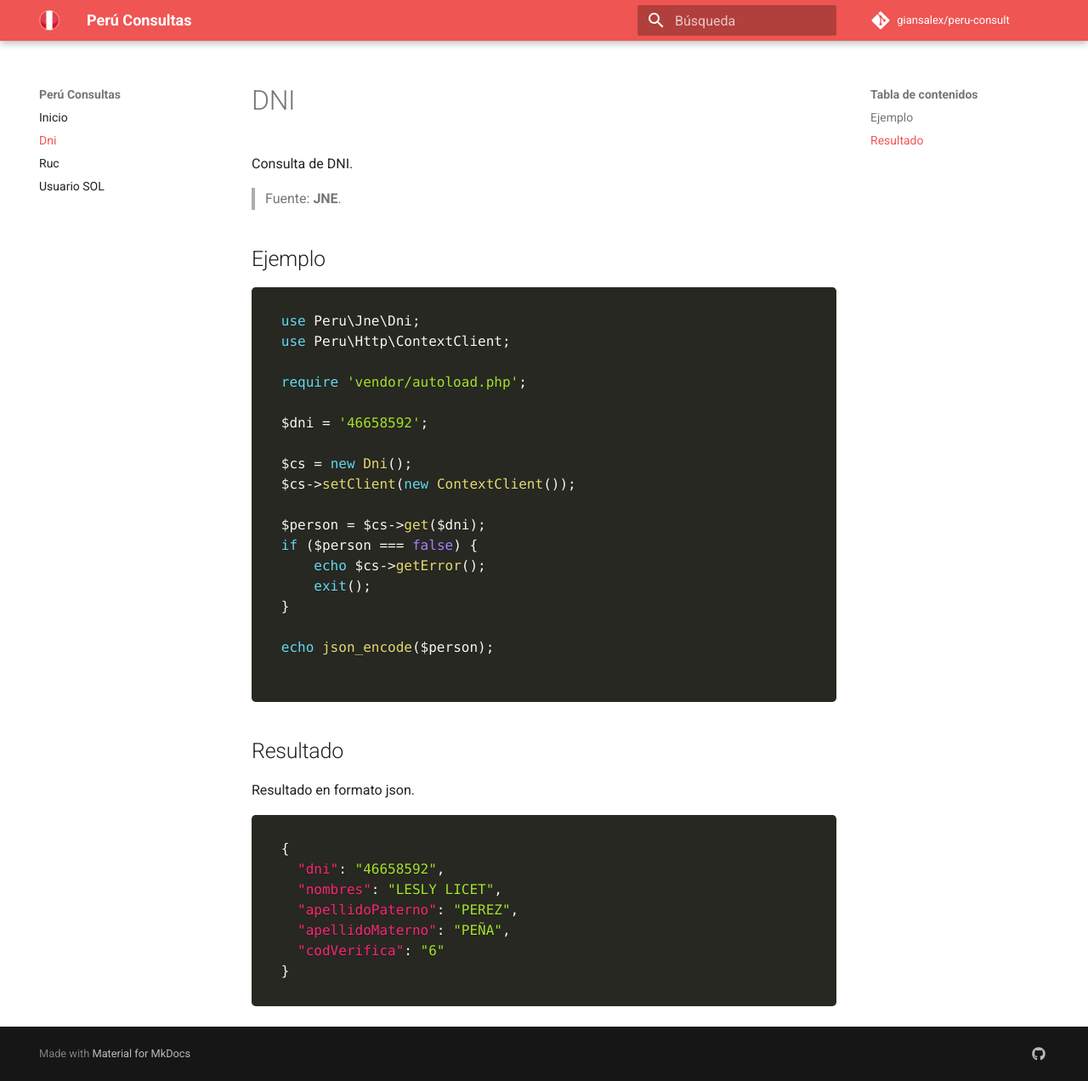
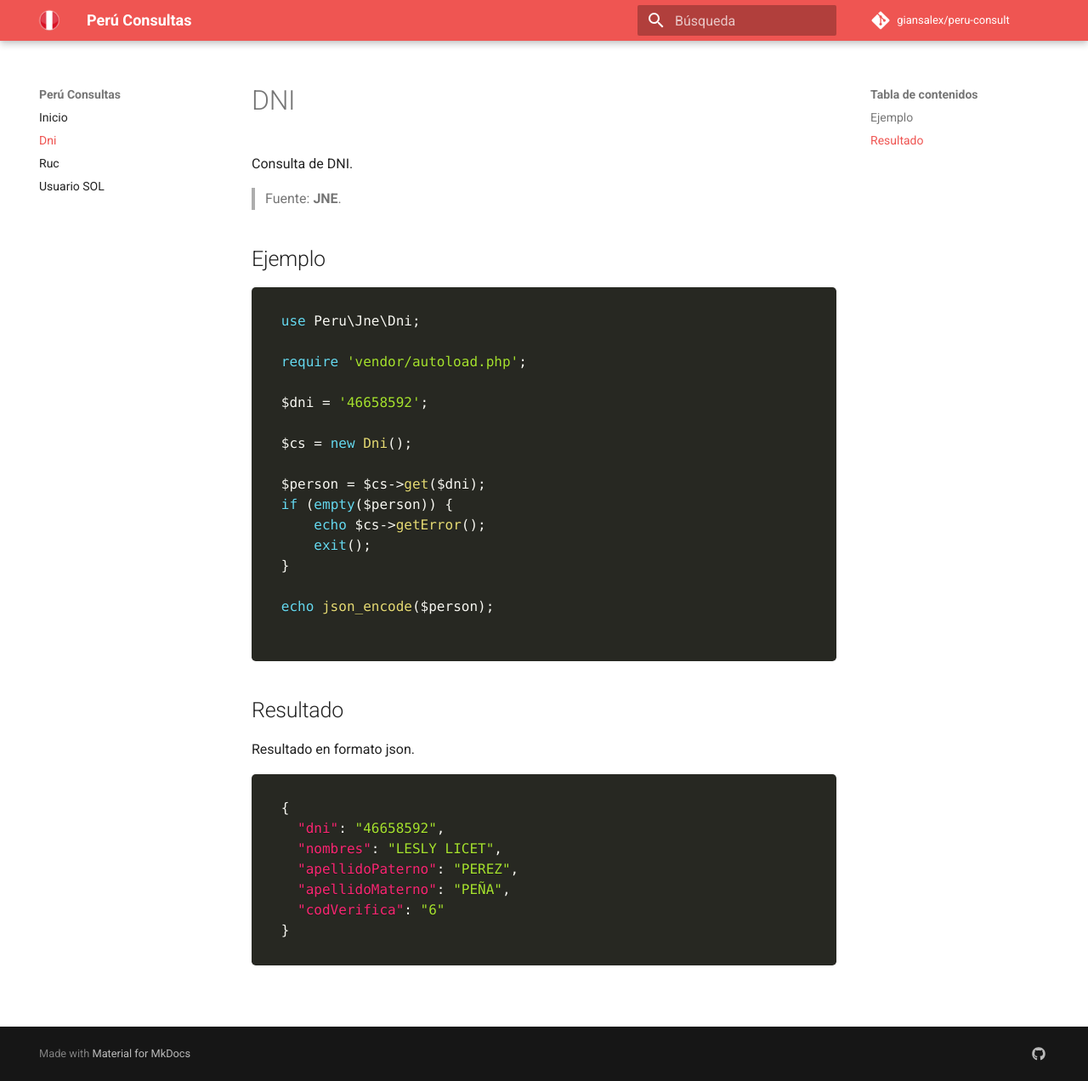
Before and after one commit to giansalex/peru-consult, an MkDocs documentation site: the page built from docs/dni.md, in a window 1280 px wide and 1272 px high. Shown: the whole window at 85% size. Built offline with MkDocs 1.6.1 and Material for MkDocs 9.7.7, drawn with Linux system fonts in a browser that asks for light colours; nearby versions of some CDN libraries; comment, search, counter and statistics services are not loaded.

Commit message:
update docs, use default client

````diff
--- a/docs/dni.md
+++ b/docs/dni.md
@@ -7,17 +7,15 @@ Ejemplo
 
 ```php
 use Peru\Jne\Dni;
-use Peru\Http\ContextClient;
 
 require 'vendor/autoload.php';
 
 $dni = '46658592';
 
 $cs = new Dni();
-$cs->setClient(new ContextClient());
 
 $person = $cs->get($dni);
-if ($person === false) {
+if (empty($person)) {
     echo $cs->getError();
     exit();
 }
````
Also changed, not shown: docs/ruc.md (+1 -3 lines).
